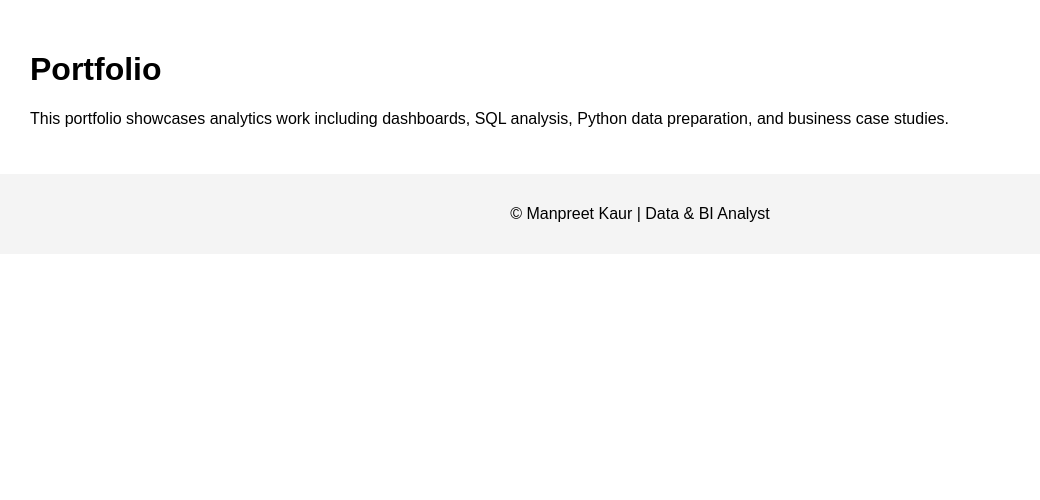
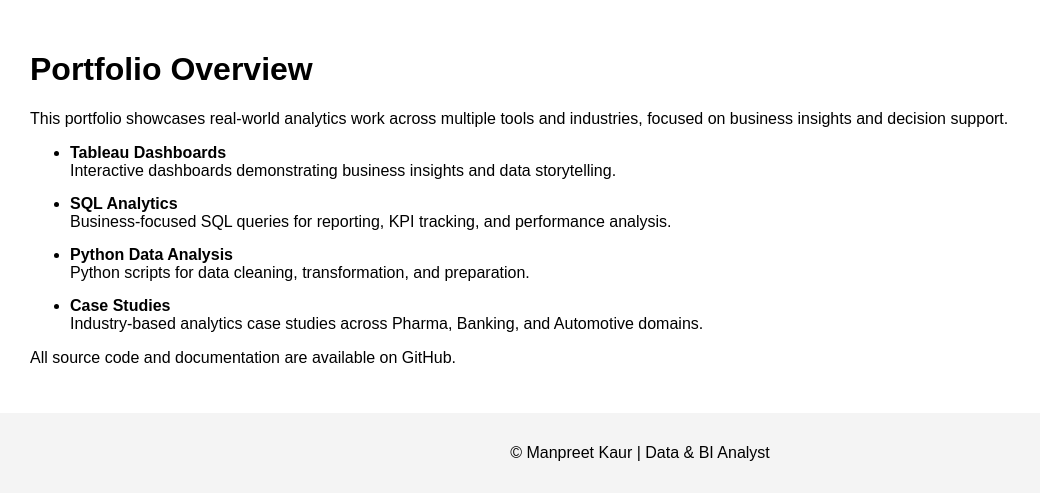
Before and after one commit to manpreetkauranalytics/manpreet-kaur-data-analytics-portfolio, a Flask app: page /portfolio in a window 1280 px wide. Shown: the part 116-616 px from the top of the page, without its empty margins (0-1040 px from the left). Run offline with Flask 3, Linux system fonts and the light colour scheme.

Commit message:
All routes updated

```diff
--- a/app/routes.py
+++ b/app/routes.py
@@ -1,22 +1,47 @@
 from flask import Blueprint, render_template
+from .data_loader import load_markdown
 
 main = Blueprint("main", __name__)
 
 @main.route("/")
 def home():
-    return render_template("home.html")
+    content = load_markdown("README.md")
+    return render_template("home.html", content=content)
+
 
 @main.route("/portfolio")
 def portfolio():
-    return render_template("portfolio.html")
+    sections = {
+        "Tableau Dashboards": "Interactive dashboards demonstrating business insights and data storytelling.",
+        "SQL Analytics": "Business-focused SQL queries for reporting, KPI tracking, and performance analysis.",
+        "Python Data Analysis": "Python scripts for data cleaning, transformation, and preparation.",
+        "Case Studies": "Industry-based analytics case studies across Pharma, Banking, and Automotive domains."
+    }
+    return render_template("portfolio.html", sections=sections)
+
 
 @main.route("/tableau")
 def tableau():
-    return render_template("tableau.html")
+    dashboards = [
+        {
+            "title": "Professional CV Dashboard",
+            "description": "Visual summary of professional experience, skills, and industry exposure.",
+            "link": "https://public.tableau.com/app/profile/manpreet.kaur7485"
+        }
+    ]
+    return render_template("tableau.html", dashboards=dashboards)
+
 
 @main.route("/case-studies")
 def case_studies():
-    return render_template("case_studies.html")
+    studies = {
+        "Pharma Analytics": load_markdown("case-studies/pharma_analytics.md"),
+        "Banking Insights": load_markdown("case-studies/banking_insights.md"),
+        "Automotive Market Analysis": load_markdown("case-studies/automotive_market_analysis.md"),
+    }
+
+    return render_template("case_studies.html", studies=studies)
+
 
 @main.route("/contact")
 def contact():
--- a/templates/portfolio.html
+++ b/templates/portfolio.html
@@ -1,8 +1,22 @@
 {% extends "base.html" %}
 {% block content %}
-<h1>Portfolio</h1>
+<h1>Portfolio Overview</h1>
+
 <p>
-This portfolio showcases analytics work including dashboards,
-SQL analysis, Python data preparation, and business case studies.
+This portfolio showcases real-world analytics work across multiple tools
+and industries, focused on business insights and decision support.
+</p>
+
+<ul>
+  {% for title, description in sections.items() %}
+    <li style="margin-bottom: 15px;">
+      <strong>{{ title }}</strong><br>
+      {{ description }}
+    </li>
+  {% endfor %}
+</ul>
+
+<p>
+All source code and documentation are available on GitHub.
 </p>
 {% endblock %}
```
Also changed, not shown: app/data_loader.py (+16 -0 lines), templates/case_studies.html (+8 -5 lines), templates/contact.html (+16 -2 lines), templates/home.html (+3 -5 lines), templates/tableau.html (+14 -4 lines).
